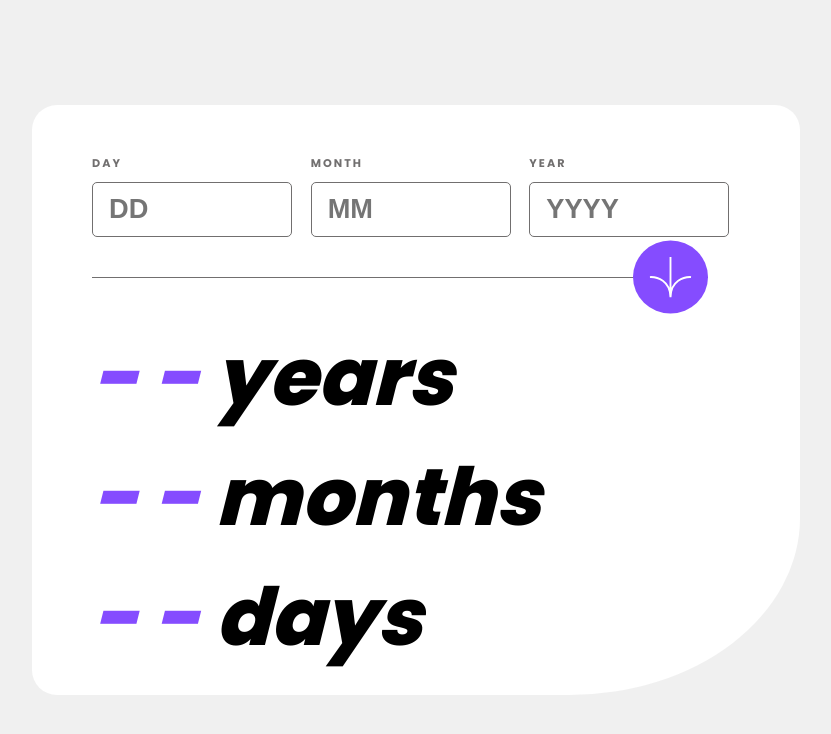
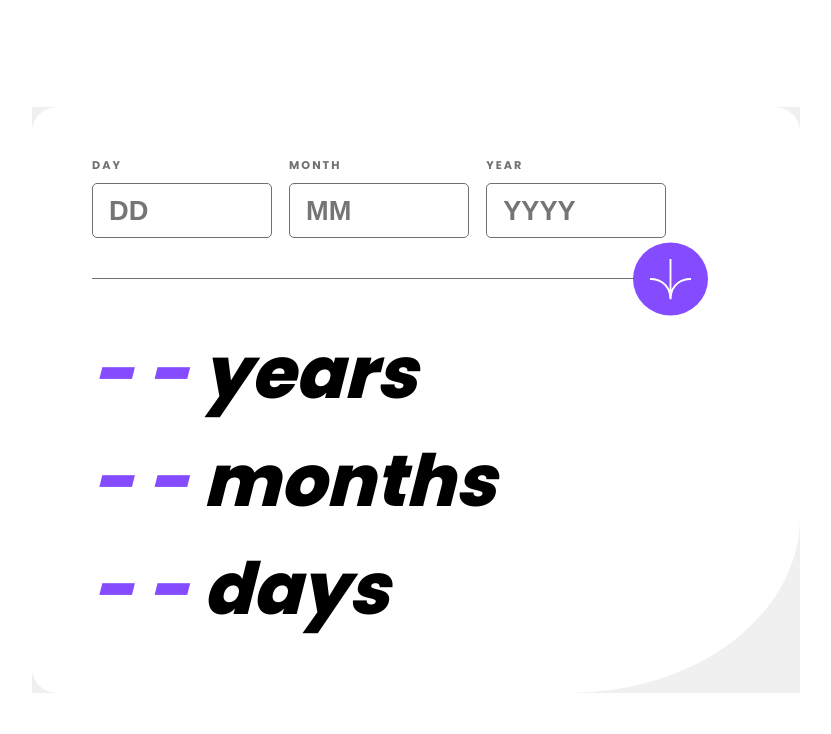
Before and after one commit to carniel-carl/age-calculator, a React (Create React App) app: page / in a window 1280 px wide. Shown: the top 734 px of the page, without its empty margins (224-1055 px from the left). Built offline with nearby package versions, Linux system fonts and the light colour scheme.

Commit message:
adjust size

```diff
--- a/src/App.css
+++ b/src/App.css
@@ -22,8 +22,5 @@
 }
 
 .App {
-  min-height: 100vh;
-  display: grid;
-  place-content: center;
   background-color: var(--BG-OFF-WHITE);
 }
--- a/src/component/Age/Age.css
+++ b/src/component/Age/Age.css
@@ -1,5 +1,5 @@
 .subheading {
-  font-size: 5rem;
+  font-size: 4.5rem;
   font-weight: 800;
   font-style: italic;
   margin: 0;
--- a/src/component/Card/Card.css
+++ b/src/component/Card/Card.css
@@ -1,7 +1,7 @@
 .card {
   max-width: 48rem;
   width: 90vw;
-  max-height: 590px;
+  max-height: 600px;
   background-color: var(--WHITE);
   border-radius: 25px 25px 30% 25px;
   padding: 50px 60px;
--- a/src/component/Input/Input.css
+++ b/src/component/Input/Input.css
@@ -4,7 +4,7 @@ form {
 .input-details {
   display: flex;
   gap: 0.5rem;
-  width: 100%;
+  width: 90%;
 }
 
 .input-details div {
--- a/src/index.css
+++ b/src/index.css
@@ -1,5 +1,9 @@
 body {
   margin: 0;
+  min-height: 100vh;
+  min-height: 100vh;
+  display: grid;
+  place-content: center;
   font-family: "Poppins", sans-serif;
   -webkit-font-smoothing: antialiased;
   -moz-osx-font-smoothing: grayscale;
```
